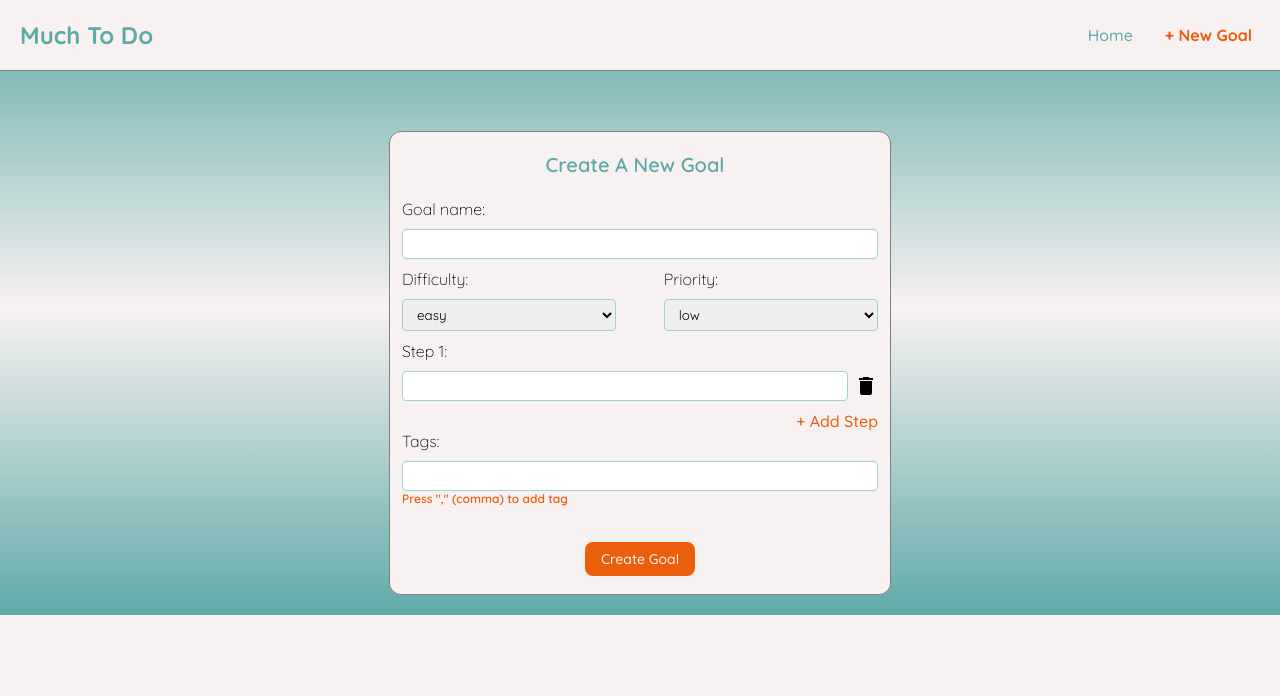
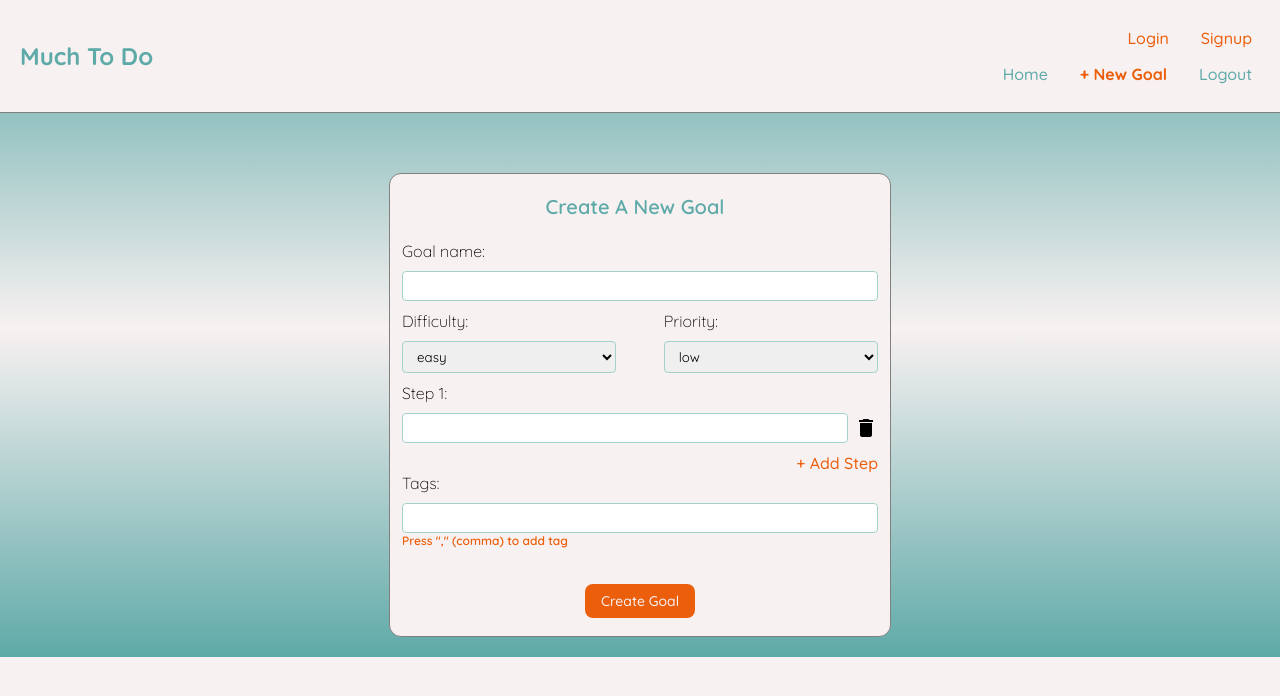
Before and after one commit to mikehoods/react-goalTracker-2.0-client, a React (Create React App) app: page /create in a window 1280 px wide. Shown: the top 696 px of the page. Built offline with nearby package versions, Linux system fonts and the light colour scheme.

Commit message:
Fixed filter by date to work with MongoDB createdAt. Initial setup of login/signup links in Navbar and Navbar styling.

```diff
--- a/src/GoalList.js
+++ b/src/GoalList.js
@@ -43,8 +43,8 @@ const GoalList = ({goals, title}) => {
                         </div>
                             <h3 className="goal-date"
                                 onClick={() => {
-                                    setFilteredGoals(goals.filter(g => g.date === goal.date))
-                                    setListHeader(`Filtered goals (${goal.date})`)
+                                    setFilteredGoals(goals.filter(g => formatDate(g.createdAt) === formatDate(goal.createdAt)))
+                                    setListHeader(`Filtered goals (${formatDate(goal.createdAt)})`)
                                 }}>{formatDate(goal.createdAt)}</h3>
                         </div>
                         {goal.tags.length > 0 && <div className="tag-cloud goal-tags">
--- a/src/Navbar.js
+++ b/src/Navbar.js
@@ -5,8 +5,16 @@ const Navbar = () => {
         <nav className="navbar">
             <h1>Much To Do</h1>
             <div className="links">
-                <NavLink to="/" exact activeClassName="current">Home</NavLink>
-                <NavLink to="/create" exact activeClassName="current">+ New Goal</NavLink>
+                <div className="login-div">
+                    <p>Login</p>
+                    <p>Signup</p>
+                </div>
+                <div className="logged-in-div">
+                    <NavLink to="/" exact activeClassName="current">Home</NavLink>
+                    <NavLink to="/create" exact activeClassName="current">+ New Goal</NavLink>
+                    <p>Logout</p>
+                </div>
+
             </div>
 
         </nav>
--- a/src/index.css
+++ b/src/index.css
@@ -30,8 +30,32 @@ body {
   color: #5EAAA8;
   font-weight: 700;
 }
+.navbar .login-div{
+  display: flex;
+  margin-left: auto;
+  justify-content: flex-end;
+}
+.login-div p{
+  color: #EB5E0B;
+  font-weight: 500;
+  margin-left: 16px;
+  border-radius: 50%;
+  padding: 8px;
+}
 .navbar .links {
   margin-left: auto;
+}
+.navbar .logged-in-div{
+  display: flex;
+  justify-content: space-between;
+  align-items: center;
+}
+.navbar .logged-in-div p{
+  margin-left: 16px;
+  padding: 8px;
+  color: #5EAAA8;
+  font-weight: 500;
+  border-radius: 50%;
 }
 .navbar a {
   margin-left: 16px;
@@ -41,7 +65,8 @@ body {
   font-weight: 500;
   border-radius: 50%;
 }
-.navbar a:hover{
+.navbar a:hover, .navbar p:hover{
+  cursor: pointer;
   box-shadow: 1px 2px 3px rgba(0,0,0,0.2);
 }
 .navbar .current {
```
